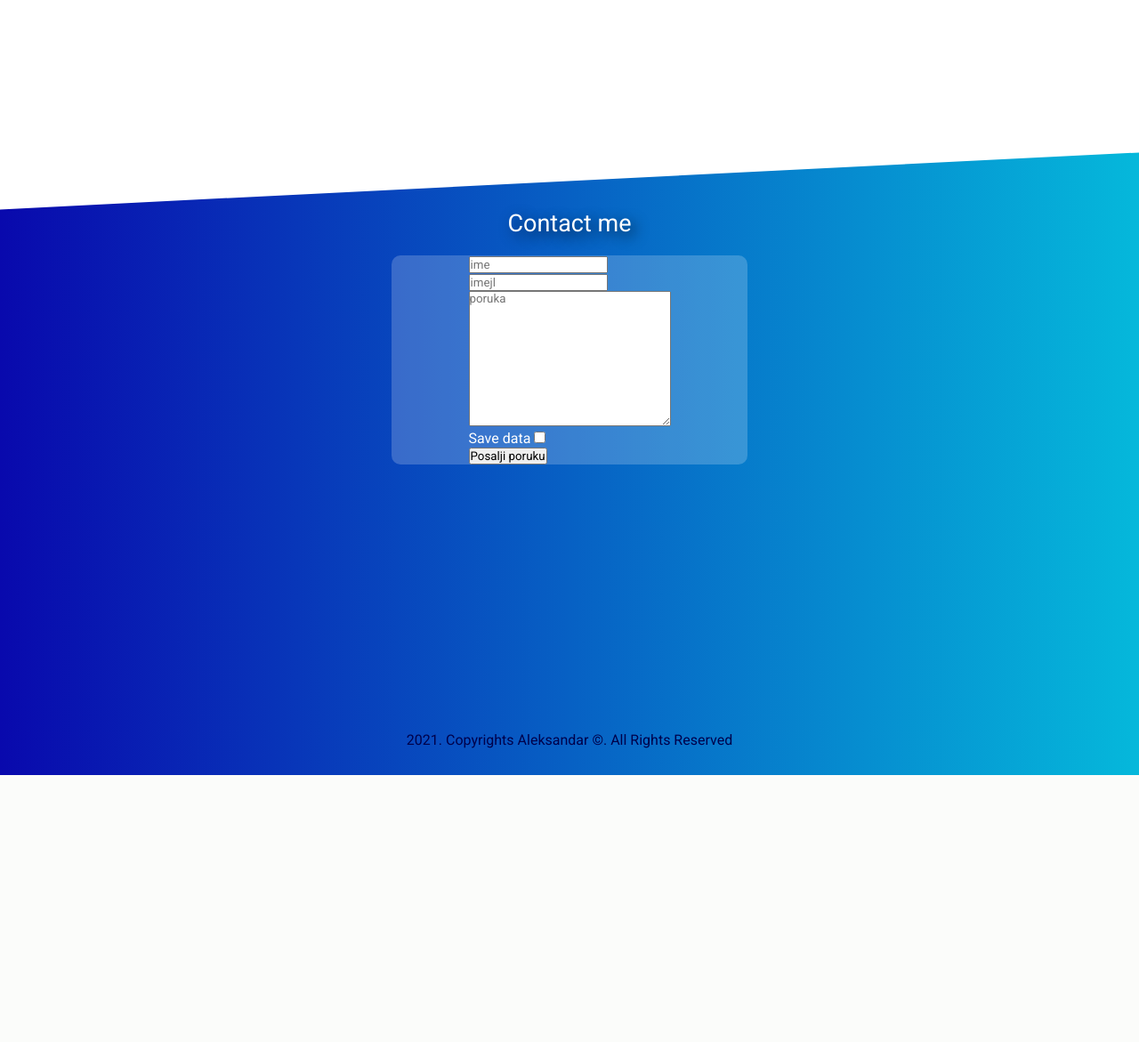
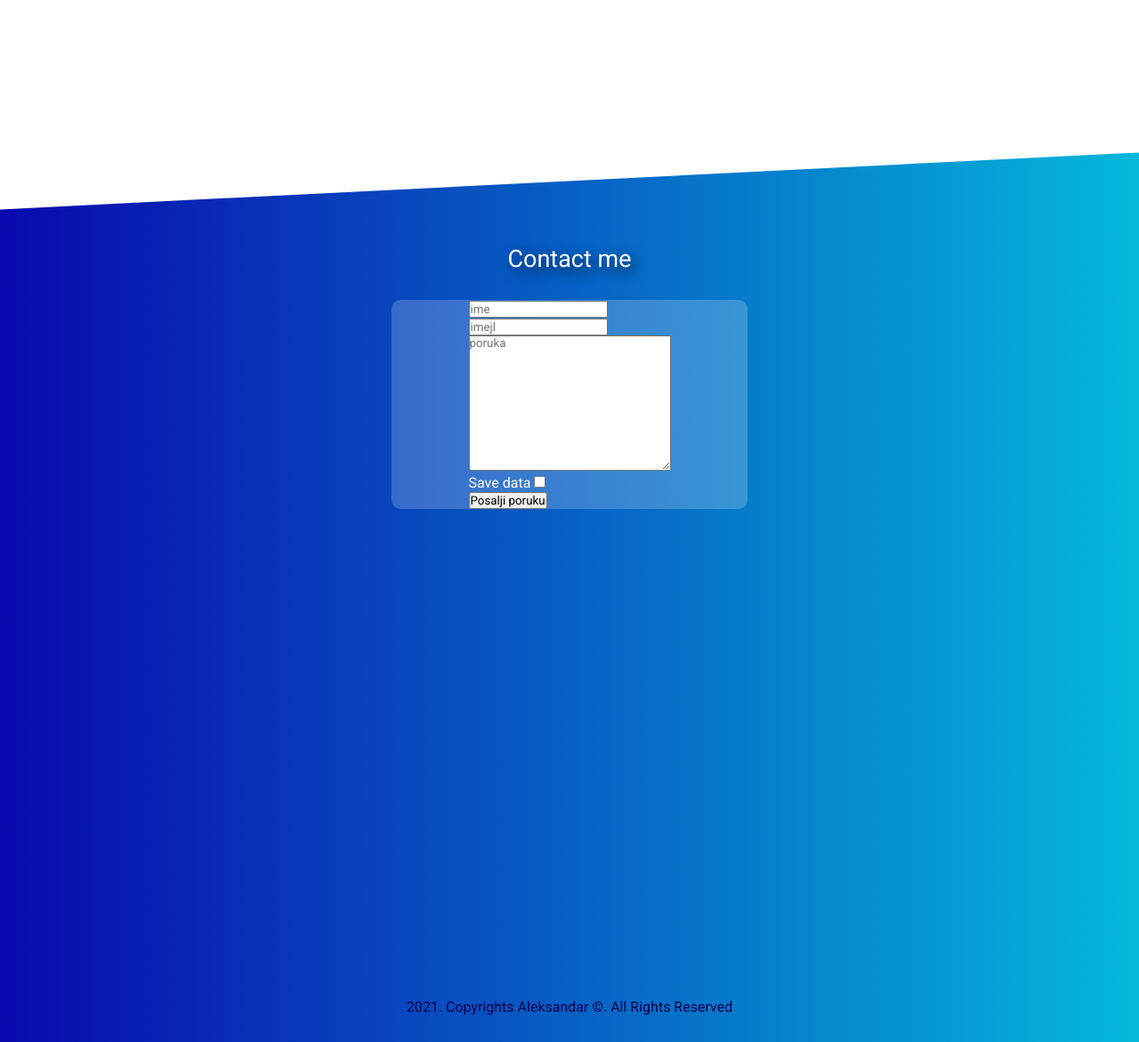
Before and after one commit to vukojevicc/Portfolio, a PHP site: page / in a window 1280 px wide. Shown: the part 2116-3287 px from the top of the page at 89% size. Before the commit the page ends 2987 px from the top, so only its background shows below. Run offline with PHP 8.4, Linux system fonts and the light colour scheme; some libraries are stand-ins or nearby versions.

Commit message:
small changes

```diff
--- a/css/style.css
+++ b/css/style.css
@@ -534,7 +534,7 @@ th{
     height: 600px;
 }
 .contact{
-    height: 700px;
+    height: 1000px;
     clip-path: polygon(0 5vw, 100% 0, 100% 100%, 0% 100%);
     background-image: var(--theme-background);
     padding-top: 5vw;
@@ -551,10 +551,9 @@ th{
     padding: 10px;
 }
 .footer-container{
-    max-width: var(--document-width);
+    max-width: 400px;
     margin: auto;
     position: relative;
-    width: 400px;
     background-color: rgba(255, 255, 255, 0.2);
     border-radius: 10px;
     display: flex;
@@ -574,12 +573,15 @@ label[for='save_data']{
 .about-me-section a:hover{
     color: #05b8db;
 }
+.contact-heading-container{
+    text-align: center;
+}
 .contact-heading{
-    text-align: center;
+    display: inline-block;
     color: white;
     text-shadow: var(--img-card-shadow);
     font-size: 27px;
-    padding-bottom: 20px;
+    padding: 40px 0 30px 0;
     transition-property: text-shadow, transform;
     transition-duration: .2s;
     transition-timing-function: linear;
--- a/index.php
+++ b/index.php
@@ -78,8 +78,8 @@
 
             </section>
             <footer class="contact" id="contact">
-            <div class="contact-heading">
-                    Contact me
+            <div class="contact-heading-container">
+                    <div class="contact-heading">Contact me</div>
                 </div>
                 <div class="footer-container fade">
                     <form action="logika/posaljiporuku.php" method="post">
```
